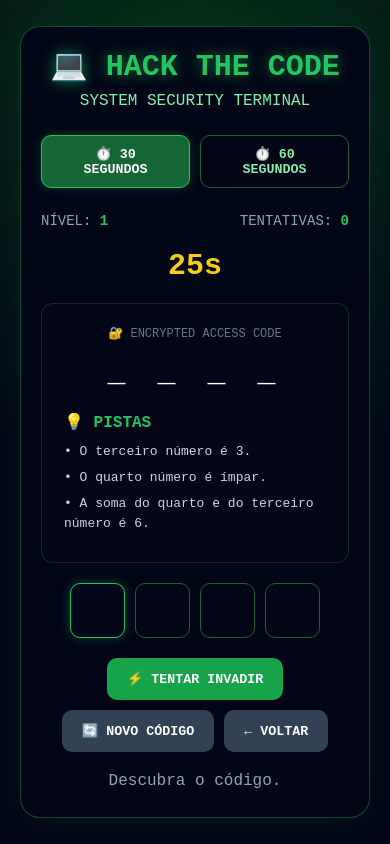
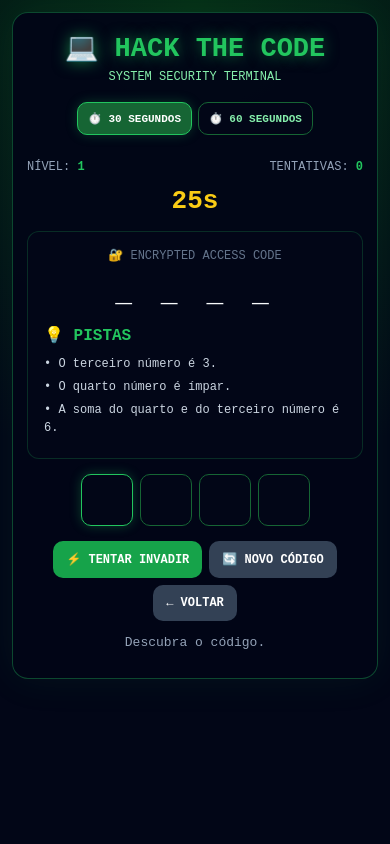
Before and after one commit to Adriel-Nobre/Adriel-Nobre.github.io, a plain HTML site: page hack/index.html in a window 390 px wide. Drawn offline with Linux system fonts and the light colour scheme.

Commit message:
Update index.html

```diff
--- a/hack/index.html
+++ b/hack/index.html
@@ -21,7 +21,6 @@
         }
 
 body {
-
     min-height: 100vh;
 
     font-family:
@@ -41,9 +40,11 @@
 
     justify-content: center;
 
-            align-items: center;
+    align-items: flex-start;
 
     padding: 20px;
+
+    overflow-y: auto;
 }
 
         .game {
@@ -412,33 +413,94 @@
 
 @media (max-width: 500px) {
 
+    body {
+        display: block;
+        padding: 12px;
+    }
+
+    .game {
+        max-width: 100%;
+        padding-bottom: 30px;
+    }
+
     .terminal {
-
-                padding: 20px;
+        padding: 18px 14px;
+        border-radius: 16px;
     }
 
     h1 {
+        font-size: 27px;
+        margin-bottom: 6px;
+    }
 
-                font-size: 30px;
+    .subtitle {
+        font-size: 12px;
+        margin-bottom: 18px;
+    }
+
+    .difficulty {
+        gap: 6px;
+    }
+
+    .time-button {
+        padding: 9px 10px;
+        font-size: 11px;
+    }
+
+    .status {
+        margin-bottom: 12px;
+        font-size: 12px;
+    }
+
+    .timer {
+        font-size: 26px;
+        margin-bottom: 15px;
+    }
+
+    .screen {
+        padding: 16px;
+        margin-bottom: 15px;
+    }
+
+    .code {
+        font-size: 28px;
+        letter-spacing: 6px;
+        margin-bottom: 16px;
+    }
+
+    .hint {
+        font-size: 12px;
+        line-height: 1.5;
+    }
+
+    .input-area {
+        gap: 7px;
+        margin-bottom: 15px;
     }
 
     .digit {
-
-                width: 55px;
-
-                height: 55px;
+        width: 52px;
+        height: 52px;
+        font-size: 23px;
     }
 
-            .code {
-
-                font-size: 30px;
-
-                letter-spacing: 7px;
+    .buttons {
+        gap: 7px;
     }
 
-            .hint {
+    button.action {
+        padding: 11px 13px;
+        font-size: 12px;
+    }
 
+    .message {
+        margin-top: 14px;
         font-size: 13px;
+    }
+
+    .result {
+        margin-top: 18px;
+        padding: 20px 15px;
     }
 }
 
```
Lines whose indentation alone changed are shown as unchanged.
